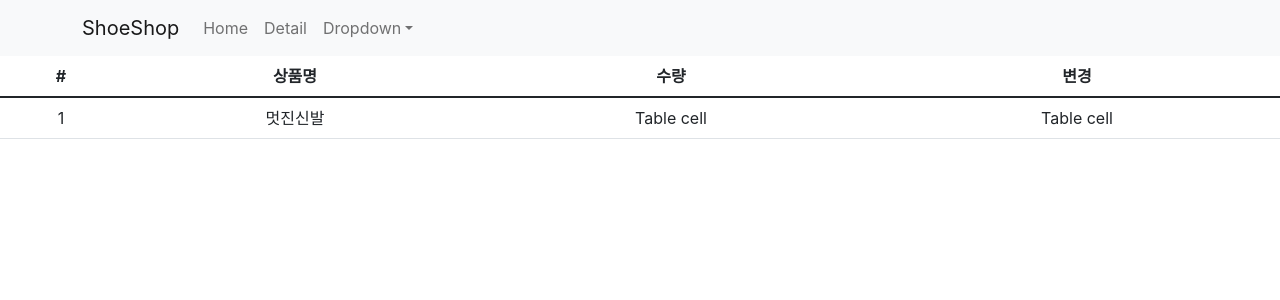
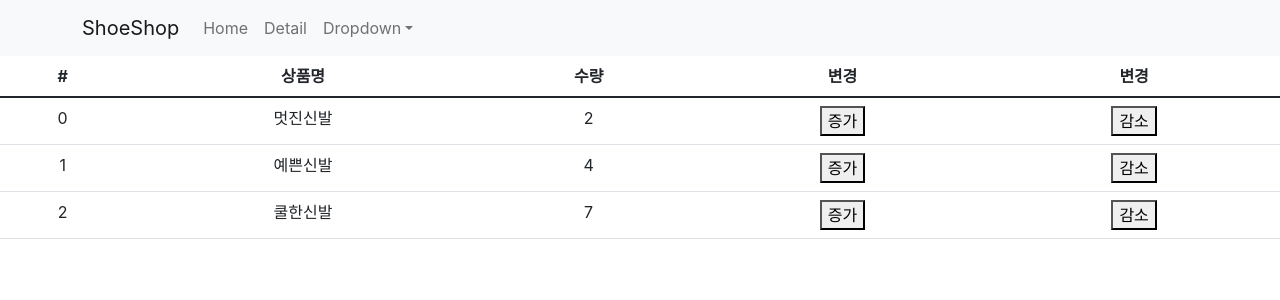
Before and after one commit to donato14/simple_shop, a React (Create React App) app: page /cart in a window 1280 px wide. Shown: the top 300 px of the page. Built offline with nearby package versions, Linux system fonts and the light colour scheme.

Commit message:
🚧 Add Redux Reducer

```diff
--- a/src/components/Cart.js
+++ b/src/components/Cart.js
@@ -12,27 +12,35 @@ function Cart(props) {
             <th>상품명</th>
             <th>수량</th>
             <th>변경</th>
+            <th>변경</th>
           </tr>
         </thead>
         <tbody>
-          <tr>
-            <td>1</td>
-            <td>{ props.state[0].name }</td>
-            <td>Table cell</td>
-            <td>Table cell</td>
-          </tr>
+          {
+            props.state.map((a, i) => {
+              return (
+                <tr key={i}>
+                  <td>{ a.id }</td>
+                  <td>{ a.name }</td>
+                  <td>{ a.quan }</td>
+                  <td><button onClick={() => { props.dispatch({ type: '수량증가' }) }}>증가</button></td>
+                  <td><button onClick={()=>{ props.dispatch({ type : '수량감소' }) }}>감소</button></td>
+                </tr>
+              )
+            })
+          }
         </tbody>
       </Table>
     </div>
   )
 }
 
-function 함수명(state) {
+function state를props화(state) {
   return {
     state : state
   }
 }
 
-export default connect(함수명)(Cart)
+export default connect(state를props화)(Cart)
 
 // export default Cart;
--- a/src/index.js
+++ b/src/index.js
@@ -7,7 +7,28 @@ import { BrowserRouter } from 'react-router-dom';
 import { Provider } from 'react-redux';
 import { createStore } from 'redux';
 
-let store = createStore(()=>{ return [{ id : 0, name : '멋진신발', quan : 2 }] });
+let 초기값 = [
+  { id: 0, name: '멋진신발', quan: 2 },
+  { id: 1, name: '예쁜신발', quan: 4 },
+  { id: 2, name: '쿨한신발', quan: 7 },
+];
+
+function reducer(state = 초기값, 액션) {
+  if (액션.type === '수량증가') {
+    let copy = [...state];
+    copy[0].quan++;
+    return copy
+  } else if (액션.type === '수량감소'){
+    let copy = [...state];
+    copy[0].quan--;
+    return copy
+  } else {
+    return state
+  }
+}
+
+
+let store = createStore(reducer);
 
 
 ReactDOM.render(
```
